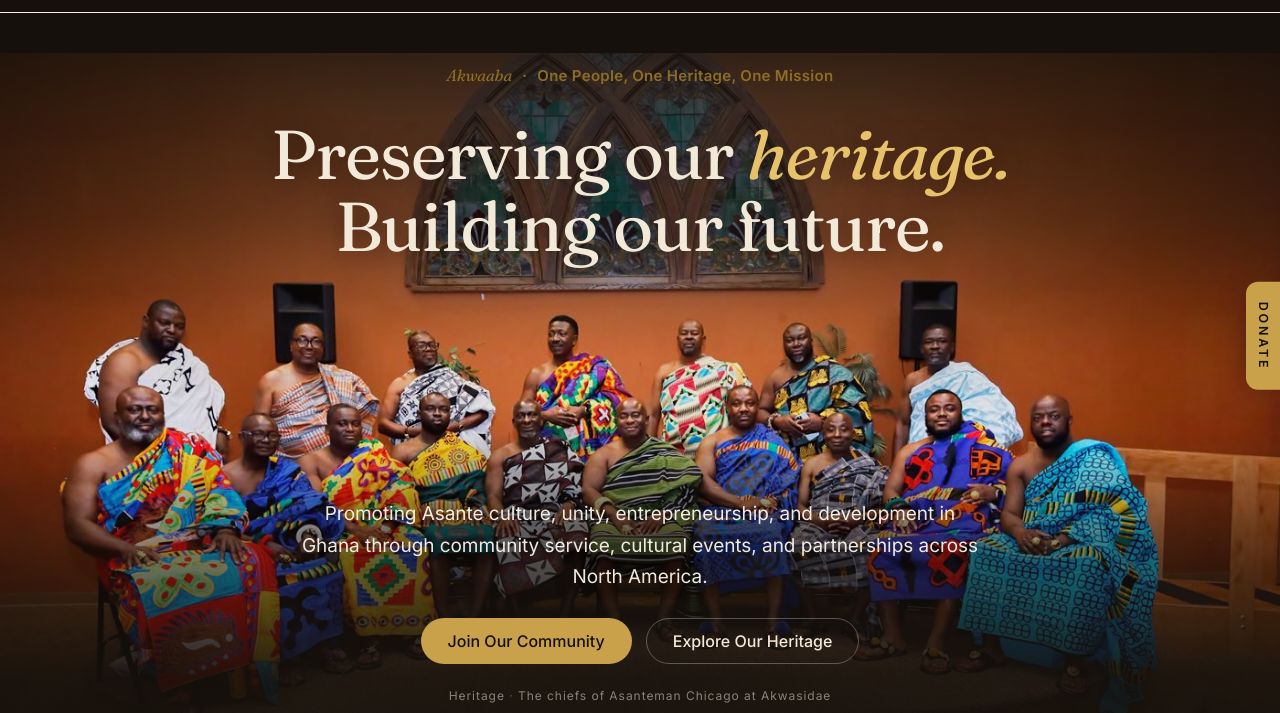
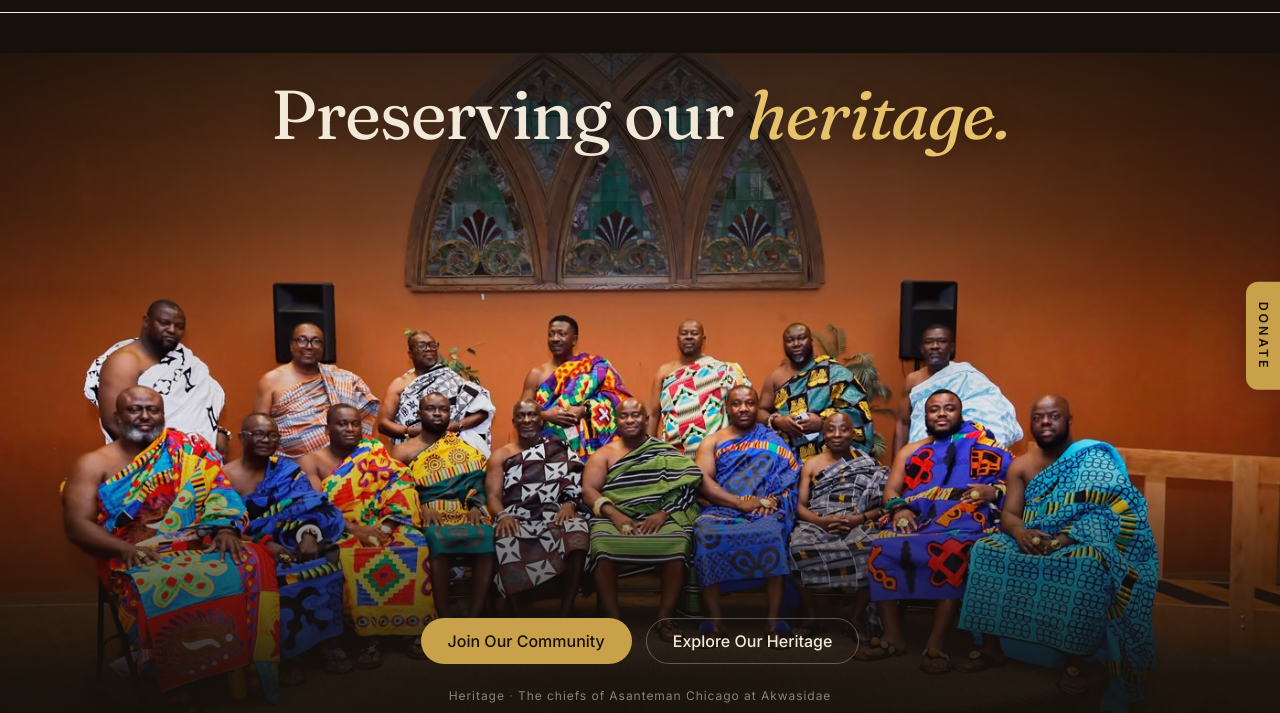
Before and after one commit to eoforidanso/asantemanchicago, a plain HTML site: page index.html in a window 1280 px wide. Shown: the part 64-777 px from the top of the page. Drawn offline with Linux system fonts and the light colour scheme.

Commit message:
Hero: headline only, drop the Akwaaba eyebrow and promo line
Co-Authored-By: Claude Sonnet 5.5 <noreply@anthropic.com>

```diff
--- a/index.html
+++ b/index.html
@@ -93,11 +93,9 @@
       </figure>
     </div>
     <div class="wrap hr-top">
-      <div class="eyebrow"><span class="twi">Akwaaba</span> <span class="sep">·</span> One People, One Heritage, One Mission</div>
-      <h1>Preserving our <em>heritage.</em><br>Building our future.</h1>
+      <h1>Preserving our <em>heritage.</em></h1>
     </div>
     <div class="wrap hr-bottom">
-      <p class="lede">Promoting Asante culture, unity, entrepreneurship, and development in Ghana through community service, cultural events, and partnerships across North America.</p>
       <div class="hero-cta">
         <a class="btn btn--gold" href="membership.html">Join Our Community</a>
         <a class="btn btn--ghost" href="history.html">Explore Our Heritage</a>
```
Also changed, not shown: src/pages/index.html (+1 -3 lines).
